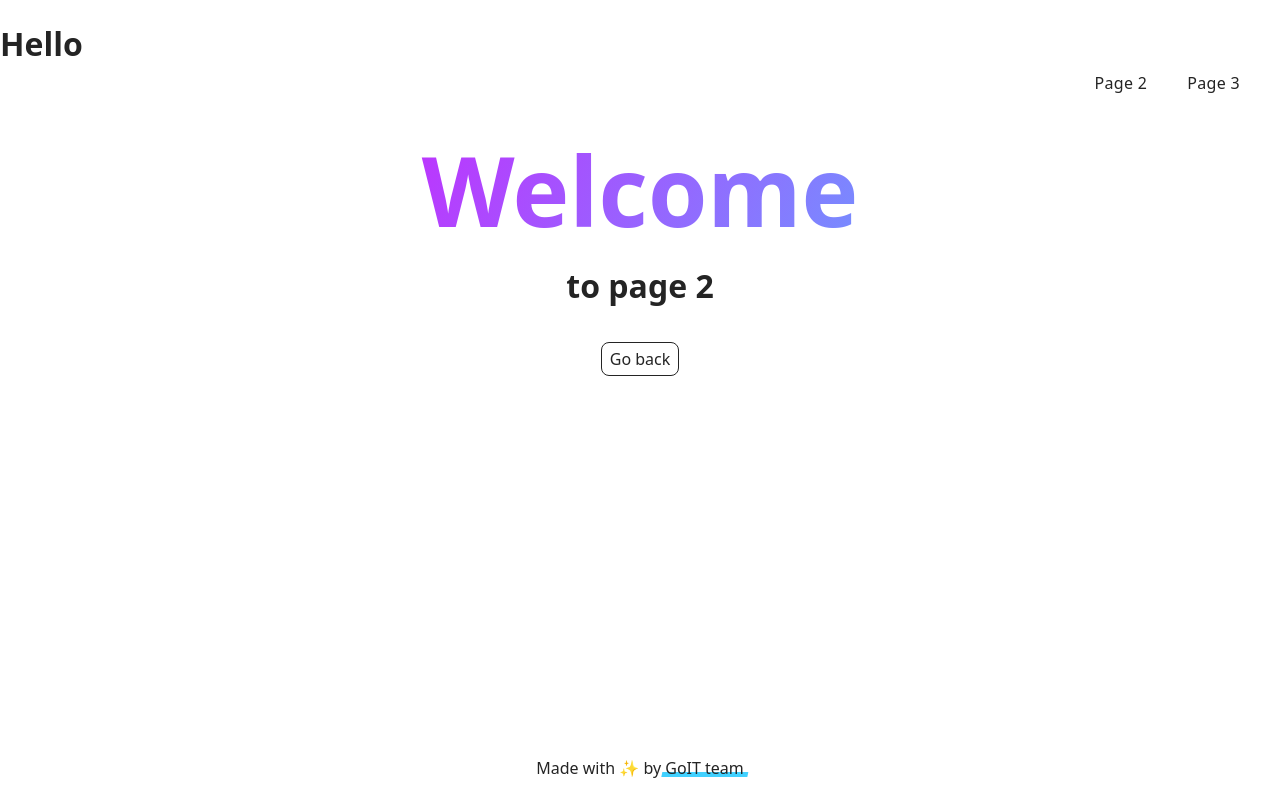
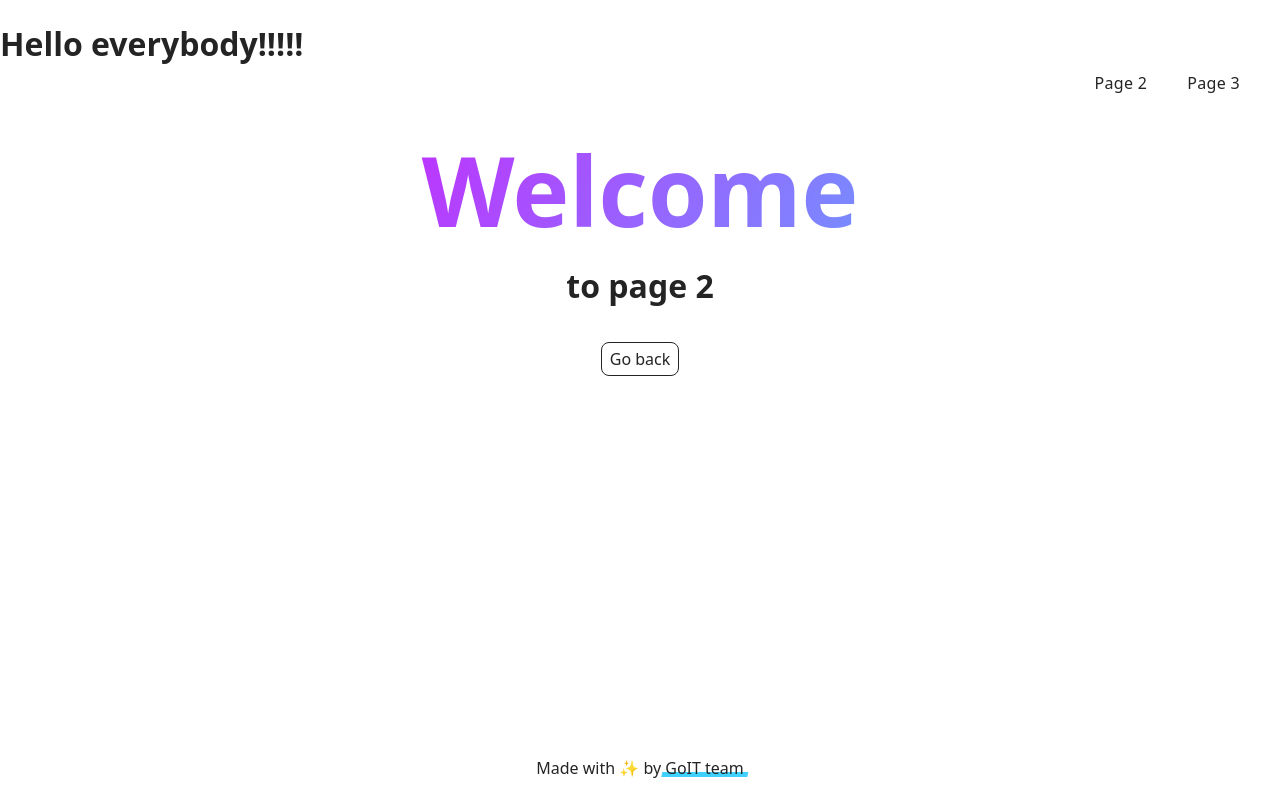
Before and after one commit to IuriiGred/first-team-project, a website built with Vite: page src/page-2.html in a window 1280 px wide. Built offline with nearby package versions, Linux system fonts and the light colour scheme.

Commit message:
Changed header

```diff
--- a/src/partials/header.html
+++ b/src/partials/header.html
@@ -1,5 +1,5 @@
 <header class="header">
-  <h1>Hello</h1>
+  <h1>Hello everybody!!!!!</h1>
   <div class="container">
     <nav class="nav">
       <a class="nav-logo" href="./index.html" aria-label="Site logo">
```
Also changed, not shown: src/index.html (+1 -1 lines).
